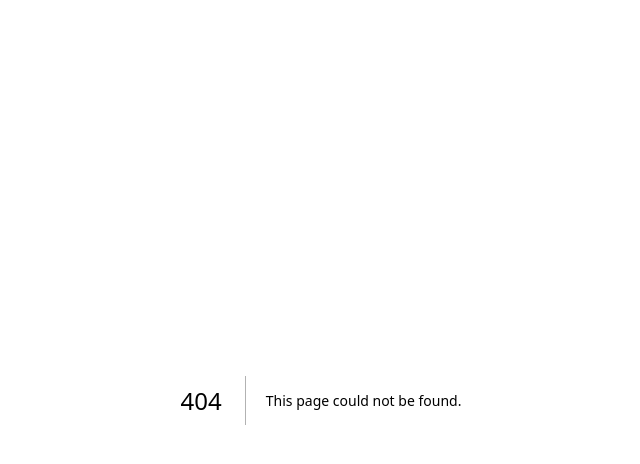
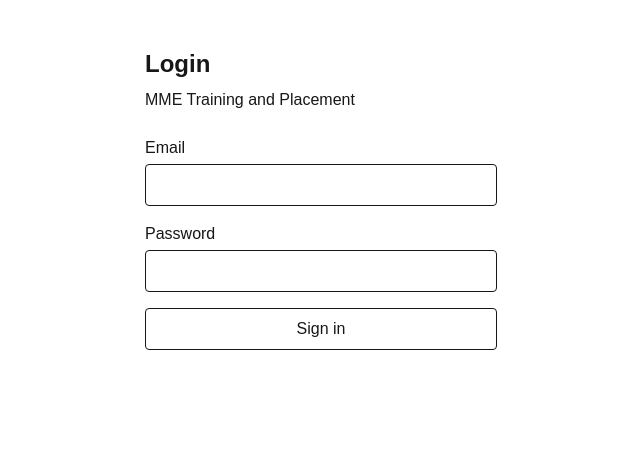
Before and after one commit to rehan909100/TNP-website, a Next.js app: page /login in a window 1280 px wide. Before the commit this address had no page. Shown: the top 464 px of the page, without its empty margins (319-959 px from the left). Built offline with nearby package versions, Linux system fonts and the light colour scheme.

Commit message:
Add minimal login page template

```diff
--- /dev/null
+++ b/app/login/page.tsx
@@ -0,0 +1,55 @@
+"use client";
+
+import { useState, type FormEvent } from "react";
+
+export default function LoginPage() {
+  const [message, setMessage] = useState("");
+
+  function handleSubmit(event: FormEvent<HTMLFormElement>) {
+    event.preventDefault();
+
+    // TODO: Connect to the chosen authentication provider.
+    // Read credentials with new FormData(event.currentTarget) when integrating.
+    // The server must verify credentials and determine the user's role.
+    setMessage("Sign-in is not connected yet.");
+  }
+
+  return (
+    <main className="mx-auto w-full max-w-sm px-4 py-12">
+      {/* Add LoginLogo and TnpTitle here if desired. */}
+      <h1 className="mb-2 text-2xl font-semibold">Login</h1>
+      <p className="mb-6">MME Training and Placement</p>
+
+      <form onSubmit={handleSubmit} className="flex flex-col gap-4">
+        <div>
+          <label htmlFor="email" className="mb-1 block">Email</label>
+          <input
+            id="email"
+            name="email"
+            type="email"
+            autoComplete="username"
+            required
+            className="w-full rounded border px-3 py-2"
+          />
+        </div>
+
+        <div>
+          <label htmlFor="password" className="mb-1 block">Password</label>
+          <input
+            id="password"
+            name="password"
+            type="password"
+            autoComplete="current-password"
+            required
+            className="w-full rounded border px-3 py-2"
+          />
+        </div>
+
+        <button type="submit" className="rounded border px-3 py-2">
+          Sign in
+        </button>
+        <p role="status" aria-live="polite">{message}</p>
+      </form>
+    </main>
+  );
+}
```
